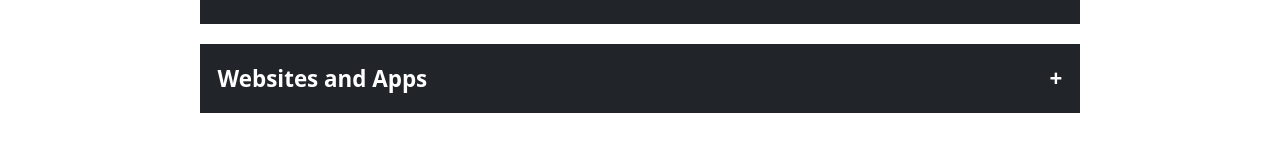
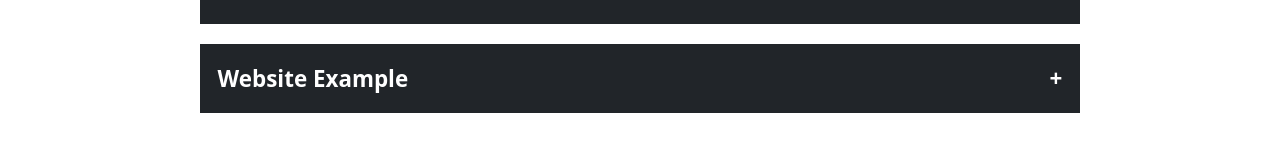
Before and after one commit to ari-rm21/website, an Angular app: page /projects in a window 1280 px wide. Shown: the part 3243-3394 px from the top of the page. Built offline with nearby package versions, Linux system fonts and the light colour scheme.

Commit message:
project updated

```diff
--- a/src/app/components/projects/projects.component.ts
+++ b/src/app/components/projects/projects.component.ts
@@ -43,11 +43,11 @@ export class ProjectsComponent {
     },
     {
       title: 'Banner Animations',
-      description: 'In this section, I showcase my banner animation projects, where I blend creativity and technique to create impactful visual experiences. Utilizing technologies like CSS and JavaScript, I design smooth animations that not only capture user attention but also enhance interactivity and the overall experience. My banners are responsive and optimized for various platforms, ensuring they maintain their visual appeal across devices. Each project reflects my commitment to innovation and user-centered design, transforming ideas into dynamic animations that capture the essence of the brand. <a class="links" href="https://www.google.com" target="_blank">View&nbsp;More</a>'
+      description: 'In this section, I showcase my banner animation projects, where I blend creativity and technique to create impactful visual experiences. Utilizing technologies like CSS and JavaScript, please see the example below. <a class="links" href="https://bannerpreview-1.netlify.app/" target="_blank">View&nbsp;More</a>'
     },
     {
-      title: 'Websites and Apps',
-      description: 'In this section, I highlight my work on websites and applications, showcasing my ability to create user-friendly and visually appealing digital solutions. Leveraging modern frameworks and technologies, I design and develop responsive web applications that prioritize performance and accessibility. Each project emphasizes a seamless user experience, combining intuitive navigation with engaging designs. My focus is on delivering high-quality products that meet client objectives while adapting to the evolving needs of users. From concept to deployment, I am dedicated to bringing ideas to life through innovative web and app solutions.  <a class="links" href="https://www.google.com" target="_blank">View&nbsp;More</a>'
+      title: 'Website Example',
+      description: 'In this section, I highlight my work on websites, showcasing my ability to create user-friendly and visually appealing digital solutions. The example below was building as a part of course using HTML5 and CSS3.  <a class="links" href="https://ari-rm21.github.io/Omnifood_exampleWebsite/" target="_blank">View&nbsp;More</a>'
     }
   ];
 
```
